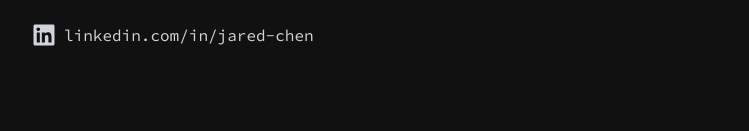
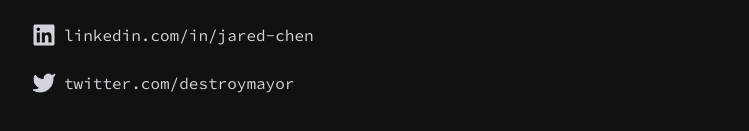
Before and after one commit to destroymayor/jared, a Next.js app: page / in a window 1280 px wide. Shown: the part 337-468 px from the top of the page, without its empty margins (265-1014 px from the left). Built offline with nearby package versions, Linux system fonts and the light colour scheme.

Commit message:
chore: Misc update

```diff
--- a/src/components/Common/Icons.js
+++ b/src/components/Common/Icons.js
@@ -164,3 +164,9 @@ export const FigIcon = (props) => (
     </g>
   </svg>
 );
+
+export const TwitterIcon = (props) => (
+  <svg {...props} viewBox="0 0 24 24" fill="currentColor" stroke="currentColor">
+    <path d="M23 3a10.9 10.9 0 0 1-3.14 1.53 4.48 4.48 0 0 0-7.86 3v1A10.66 10.66 0 0 1 3 4s-4 9 5 13a11.64 11.64 0 0 1-7 2c9 5 20 0 20-11.5a4.5 4.5 0 0 0-.08-.83A7.72 7.72 0 0 0 23 3z"></path>
+  </svg>
+);
--- a/src/data/contact.js
+++ b/src/data/contact.js
@@ -1,5 +1,5 @@
 import { PaperAirplaneIcon } from '@heroicons/react/solid';
-import { GithubIcon, LinkedinIcon } from '@/components/Common/Icons';
+import { GithubIcon, LinkedinIcon, TwitterIcon } from '@/components/Common/Icons';
 
 export const mail = {
   link: 'mailto:kuil5230@gmail.com',
@@ -22,6 +22,13 @@ export const linkedIn = {
   icon: <LinkedinIcon className="h-6 w-6" />,
 };
 
-const data = [mail, github, linkedIn];
+export const twitter = {
+  link: 'https://twitter.com/destroymayor',
+  title: 'twitter.com/destroymayor',
+  label: 'Twitter',
+  icon: <TwitterIcon className="h-6 w-6" />,
+};
+
+const data = [mail, github, linkedIn, twitter];
 
 export default data;
--- a/src/pages/_document.js
+++ b/src/pages/_document.js
@@ -14,7 +14,7 @@ class MyDocument extends Document {
           />
         </Head>
 
-        <body>
+        <body className="bg-gray-50 dark:bg-black">
           <Main />
           <NextScript />
         </body>
```
